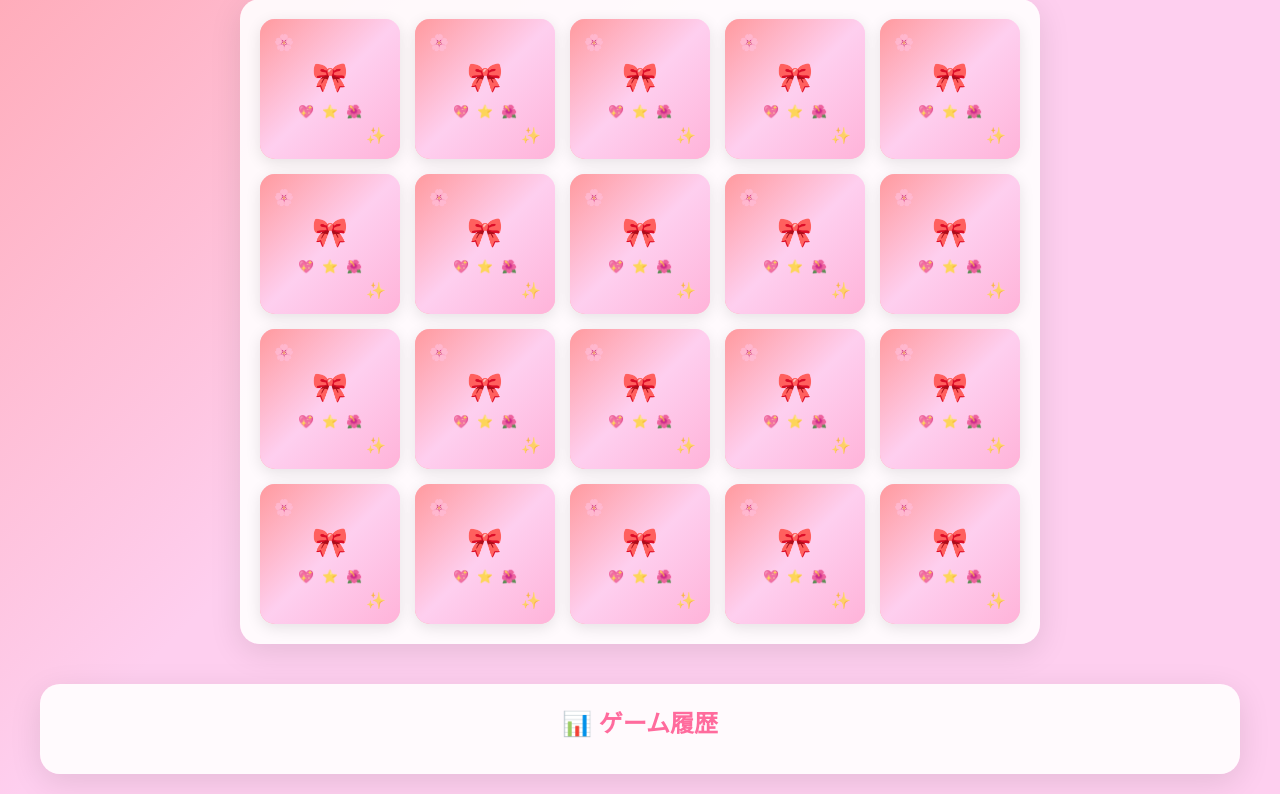
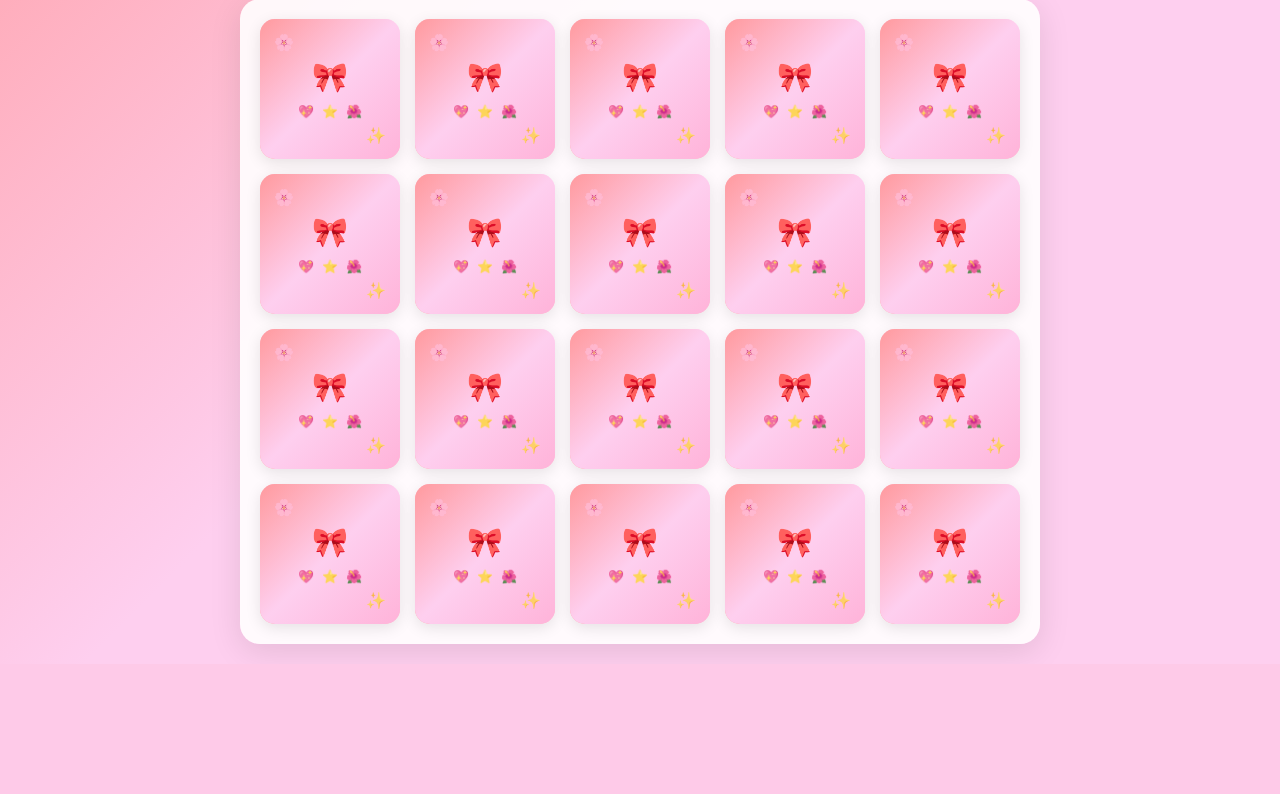
Before and after one commit to Ykuroyy/shinkeisuijaku-app, a Flask app: page / in a window 1280 px wide. Shown: the part 448-1242 px from the top of the page. After the commit the page ends 1100 px from the top, so only its background shows below. Run offline with Flask 3, Linux system fonts and the light colour scheme; data that the repository does not hold is empty.

Commit message:
ゲーム履歴削除

```diff
--- a/app.py
+++ b/app.py
@@ -1,24 +1,9 @@
 from flask import Flask, render_template, request, jsonify, session
-from flask_sqlalchemy import SQLAlchemy
 import os
 import random
-from datetime import datetime
 
 app = Flask(__name__)
 app.config['SECRET_KEY'] = os.environ.get('SECRET_KEY', 'dev-secret-key')
-
-# データベース設定 - SQLiteのみ使用
-app.config['SQLALCHEMY_DATABASE_URI'] = 'sqlite:///game.db'
-
-app.config['SQLALCHEMY_TRACK_MODIFICATIONS'] = False
-db = SQLAlchemy(app)
-
-# ゲーム履歴モデル
-class GameHistory(db.Model):
-    id = db.Column(db.Integer, primary_key=True)
-    player_score = db.Column(db.Integer, default=0)
-    ai_score = db.Column(db.Integer, default=0)
-    created_at = db.Column(db.DateTime, default=datetime.utcnow)
 
 # カードの種類（可愛いテーマ）
 CARDS = [
@@ -206,37 +191,5 @@ def ai_turn():
 
 
 
-@app.route('/api/save-game', methods=['POST'])
-def save_game():
-    """ゲーム結果を保存"""
-    data = request.get_json()
-    player_score = data.get('player_score', 0)
-    ai_score = data.get('ai_score', 0)
-
-    game_history = GameHistory(player_score=player_score, ai_score=ai_score)
-    db.session.add(game_history)
-    db.session.commit()
-
-    return jsonify({'message': 'ゲーム結果を保存しました'})
-
-@app.route('/api/game-history')
-def get_game_history():
-    """ゲーム履歴を取得"""
-    history = GameHistory.query.order_by(GameHistory.created_at.desc()).limit(10).all()
-    return jsonify([{
-        'id': h.id,
-        'player_score': h.player_score,
-        'ai_score': h.ai_score,
-        'created_at': h.created_at.strftime('%Y-%m-%d %H:%M')
-    } for h in history])
-
-# データベース初期化
-try:
-    with app.app_context():
-        db.create_all()
-        print("Database initialized successfully")
-except Exception as e:
-    print(f"Database initialization error: {e}")
-
 if __name__ == '__main__':
     app.run(debug=True, host='127.0.0.1', port=8080)
--- a/requirements.txt
+++ b/requirements.txt
@@ -1,5 +1,4 @@
 # Python 3.7+ required
 Flask==2.3.3
-Flask-SQLAlchemy==3.0.5
 python-dotenv==1.0.0
 gunicorn==21.2.0
--- a/templates/index.html
+++ b/templates/index.html
@@ -431,36 +431,6 @@
             font-size: 1.2rem;
         }
 
-        .history-section {
-            margin-top: 40px;
-            background: rgba(255, 255, 255, 0.9);
-            border-radius: 20px;
-            padding: 20px;
-            box-shadow: 0 8px 32px rgba(0,0,0,0.1);
-        }
-
-        .history-title {
-            color: #ff6b9d;
-            font-size: 1.5rem;
-            margin-bottom: 15px;
-        }
-
-        .history-list {
-            list-style: none;
-            text-align: left;
-        }
-
-        .history-item {
-            padding: 10px;
-            border-bottom: 1px solid #eee;
-            display: flex;
-            justify-content: space-between;
-        }
-
-        .history-item:last-child {
-            border-bottom: none;
-        }
-
         @media (max-width: 768px) {
             .game-board {
                 grid-template-columns: repeat(4, 1fr);
@@ -514,13 +484,6 @@
 
         <div class="game-board" id="game-board">
             <!-- カードがここに生成されます -->
-        </div>
-
-        <div class="history-section">
-            <h3 class="history-title">📊 ゲーム履歴</h3>
-            <ul class="history-list" id="history-list">
-                <!-- 履歴がここに表示されます -->
-            </ul>
         </div>
     </div>
 
@@ -617,10 +580,8 @@
             document.getElementById('player-score').textContent = gameState.playerScore;
             document.getElementById('ai-score').textContent = gameState.aiScore;
 
-            // マッチしたカードを表示（キラキラ効果中は呼ばない）
-            if (!window.isSparkling) {
-                renderMatchedCards();
-            }
+            // マッチしたカードを表示（常に表示）
+            renderMatchedCards();
         }
 
         // カードクリック処理
@@ -833,24 +794,26 @@
             playerMatchedCards.innerHTML = '';
             aiMatchedCards.innerHTML = '';
 
-            // プレイヤーがマッチしたカードを表示
+            // プレイヤーがマッチしたカードを表示（ペアごとに1枚ずつ）
             if (gameState.player_matched_cards) {
-                gameState.player_matched_cards.forEach(cardIndex => {
+                for (let i = 0; i < gameState.player_matched_cards.length; i += 2) {
+                    const cardIndex = gameState.player_matched_cards[i];
                     const cardElement = document.createElement('div');
                     cardElement.className = 'matched-card';
                     cardElement.innerHTML = gameState.cards[cardIndex];
                     playerMatchedCards.appendChild(cardElement);
-                });
+                }
             }
 
-            // AIがマッチしたカードを表示
+            // AIがマッチしたカードを表示（ペアごとに1枚ずつ）
             if (gameState.ai_matched_cards) {
-                gameState.ai_matched_cards.forEach(cardIndex => {
+                for (let i = 0; i < gameState.ai_matched_cards.length; i += 2) {
+                    const cardIndex = gameState.ai_matched_cards[i];
                     const cardElement = document.createElement('div');
                     cardElement.className = 'matched-card';
                     cardElement.innerHTML = gameState.cards[cardIndex];
                     aiMatchedCards.appendChild(cardElement);
-                });
+                }
             }
         }
 
@@ -859,6 +822,9 @@
             console.log('キラキラ効果開始:', matchedCardIndices);
             // キラキラ効果中フラグを設定
             window.isSparkling = true;
+
+            // キラキラ効果開始時にマッチしたカードを表示
+            renderMatchedCards();
 
             // まず1秒間、マッチしたカードを表向きで表示（キラキラ効果なし）
             setTimeout(() => {
@@ -888,7 +854,7 @@
                     });
                     // キラキラ効果中フラグを解除
                     window.isSparkling = false;
-                    // アイコンの場所にマッチしたカードを表示
+                    // アイコンの場所にマッチしたカードを表示（再度更新）
                     renderMatchedCards();
 
                     // キラキラ効果終了後にボタンの表示状態を確認
@@ -935,18 +901,6 @@
             finalScore.textContent = `最終スコア: あなた ${gameState.playerScore} - ${gameState.aiScore} AI`;
 
             gameOver.style.display = 'flex';
-
-            // ゲーム結果を保存
-            fetch('/api/save-game', {
-                method: 'POST',
-                headers: {
-                    'Content-Type': 'application/json',
-                },
-                body: JSON.stringify({
-                    player_score: gameState.playerScore,
-                    ai_score: gameState.aiScore
-                })
-            });
         }
 
         // 新しいゲーム開始
@@ -980,28 +934,6 @@
             }, cards.length * 50 + 800); // 全てのカードのアニメーション + シャッフル時間
         }
 
-
-
-        // ゲーム履歴を読み込み
-        function loadGameHistory() {
-            fetch('/api/game-history')
-                .then(response => response.json())
-                .then(data => {
-                    const historyList = document.getElementById('history-list');
-                    historyList.innerHTML = '';
-
-                    data.forEach(game => {
-                        const item = document.createElement('li');
-                        item.className = 'history-item';
-                        item.innerHTML = `
-                            <span>${game.created_at}</span>
-                            <span>あなた ${game.player_score} - ${game.ai_score} AI</span>
-                        `;
-                        historyList.appendChild(item);
-                    });
-                });
-        }
-
         // イベントリスナー設定
         document.getElementById('new-game-btn').addEventListener('click', startNewGame);
         document.getElementById('ai-btn').addEventListener('click', handleAITurn);
@@ -1009,7 +941,6 @@
 
         // 初期化
         initGame();
-        loadGameHistory();
     </script>
 </body>
 </html>
```
